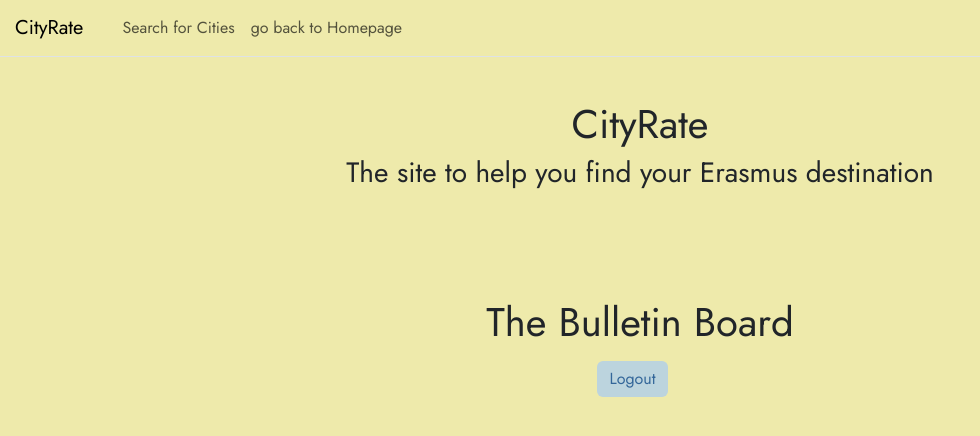
After one commit to emily343/RateMyTrip, a Flask app: page /bulletin in a window 1280 px wide. The commit adds this page. Shown: the top 436 px of the page, without its empty margins (0-980 px from the left). Run offline with Flask 3, Linux system fonts and the light colour scheme; a user stored in the database is signed in; some libraries are stand-ins or nearby versions.

Commit message:
add bulletin.html

```diff
--- a/app.py
+++ b/app.py
@@ -48,6 +48,11 @@ def profile():
     return render_template('profile.html')
 
 
+#Seite für das Bulletinboard
+@app.route('/bulletin')
+@login_required
+def bulletin():
+    return render_template('bulletin.html')
 
 #Suchformular
 #Route zeigt Suchformular über Get an oder sendet es mit Post
@@ -174,15 +179,16 @@ def city_view(city_name):
     return render_template('city.html', city=city, form=form, reviews=reviews)
 
 
-
+#Route zum Schreiben einer Review
 @app.route('/review')
+@login_required
 def review():
     return render_template('review.html')
+
 
 @app.route('/user')
 def user():
     return render_template('user.html')
-
 
 
 #Route zum Registrieren eines neuen Nutzers
@@ -222,7 +228,6 @@ def register():
 
 
 #LOGIN
-
 #user class(für flask_login)
 class User(UserMixin): # von UserMixin werden Methoden vererbt
     def __init__(self, id, username, password):
--- /dev/null
+++ b/templates/bulletin.html
@@ -0,0 +1,89 @@
+{% from 'bootstrap5/nav.html' import render_nav_item %}
+<!DOCTYPE html>
+<html>
+
+<head>
+  <!-- Google Fonts "Jost" imported (Source [4]) https://fonts.google.com/specimen/Jost -->
+    <link href="https://fonts.googleapis.com/css2?family=Jost&display=swap" rel="stylesheet"> <!-- Schriftart importieren -->
+    <meta charset="utf-8">
+    <meta name="viewport" content="width=device-width, initial-scale=1">
+    <title > CityRate </title>
+    {{ bootstrap.load_css() }}  <!-- Bootstrap CSS (Quelle [2]) -->
+
+
+<!-- Sytle in eigener CSS-Datei definiert-->
+<link rel="stylesheet" href="{{ url_for('static', filename='css/style.css') }}">
+
+<!-- Sytle die nur für diese Seite relevant sind -->
+
+    <style>
+
+</style>
+
+</head>
+
+
+
+<!-- Body -->
+
+<body>
+<!-- NavBar oben fixiert -->
+  <nav class="navbar navbar-expand-xl border-bottom mb-3 fixed-top"> <!-- Navigationbar von Bootstrap 5 (Quelle [1]) -->
+        <div class="container-fluid px-0">
+            <a class="navbar-brand" href="{{ url_for('home') }}"  style ="padding-left: 15px;" >CityRate</a>
+            <button class="navbar-toggler" type="button" data-bs-toggle="collapse"
+                    data-bs-target="#navbarSupportedContent"
+                    aria-controls="navbarSupportedContent"
+                    aria-expanded="false" aria-label="Toggle navigation">
+                <span class="navbar-toggler-icon"></span>
+            </button>
+            <div class="collapse navbar-collapse" id="navbarSupportedContent">
+    <!-- Linke Seite -->
+    <ul class="navbar-nav me-auto mb-2 mb-lg-0" style="padding-left: 15px;">
+    {{ render_nav_item('search', 'Search for Cities') }} <!-- Verlinkt diese Seiten -->
+        {{ render_nav_item('home', 'go back to Homepage') }}
+
+    </ul>
+
+
+
+
+</div>
+        </div>
+    </nav>
+
+
+<!-- Header -->
+    <header>
+        <h1>CityRate</h1>
+        <h3>The site to help you find your Erasmus destination</h3>
+    </header>
+
+
+ <!-- Main Inhalt -->
+    <main>
+     <h1> The Bulletin Board </h1>
+      <p class="text" style="font-weight: bold; margin-bottom: 15px">
+
+      </p>
+
+      <!-- Container mit zwei Buttons die zu Unterseiten verlinken-->
+    <div class="button-container" style="display: flex; justify-content: center; gap: 15px; margin-bottom: 50px;">
+
+    <a href="/logout" class="btn custom-button2">Logout</a>
+    </div>
+
+    </div>
+
+    </main>
+
+
+
+ <!-- JS Scripts for Bootstrap-->
+    {{ bootstrap.load_js() }} <!-- Bootstrap JS (Quelle [2]) -->
+
+
+</body>
+
+
+</html>
--- a/templates/home.html
+++ b/templates/home.html
@@ -164,7 +164,7 @@
     <!-- Buttons haben  Bootstrap btn Klasse, die den Link als Button stylt
     und zusätzlich eigenen Button Style aus CSS-Datei-->
     <a href="/search" class="btn custom-button1">Explore Cities</a>
-    <a href="/register" class="btn custom-button2">Join</a>
+
     </div>
 
     </div>
```
Also changed, not shown: templates/city.html (+8 -0 lines).
